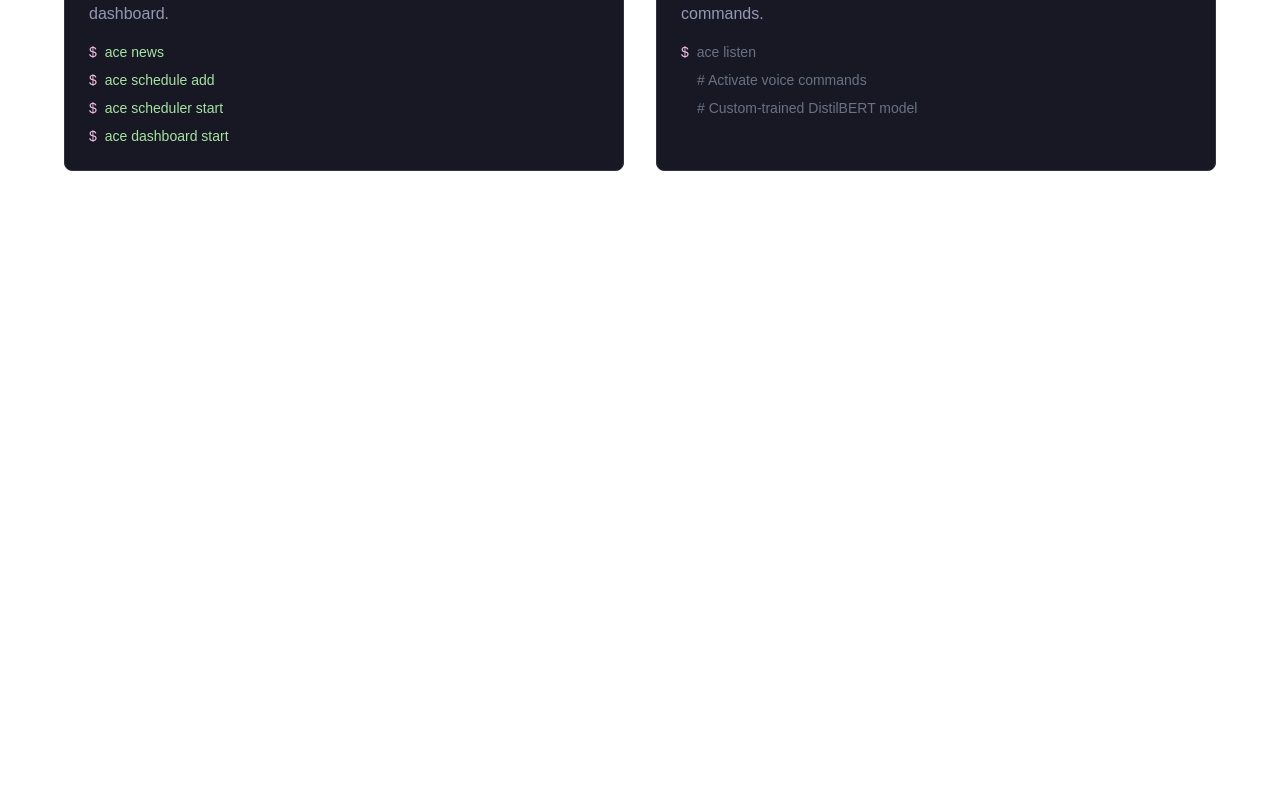
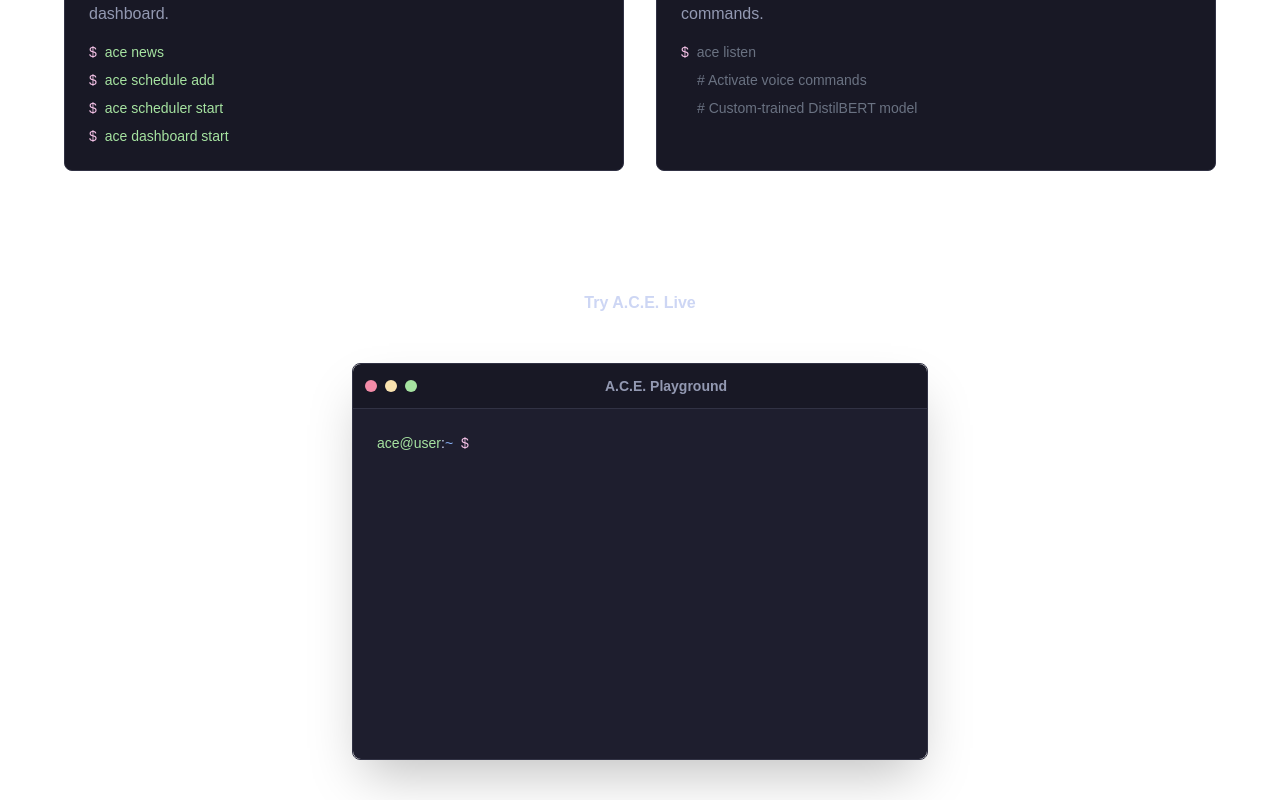
Before and after one commit to AnasFaaiz/ace_showcase, a Next.js app in the folder ace/: page / in a window 1280 px wide. Shown: the part 1170-1970 px from the top of the page. Before the commit the page ends 1421 px from the top, so only its background shows below. Built offline with nearby package versions, Linux system fonts and the light colour scheme.

Commit message:
Added trial terminal to homepage & need to fix some bugs in them

```diff
--- /dev/null
+++ b/ace/src/app/components/playground.tsx
@@ -0,0 +1,107 @@
+"use client";
+import React, { useState, useEffect, useRef } from 'react';
+import Terminal from '../components/Terminal';
+
+
+//const BlinkingCursor = () => <span className="w-2 h-5 bg-[#f5c2e7] inline-block animate-pulse"></span>;
+
+const Prompt = ({ children }: { children: React.ReactNode }) => (
+   <div className="flex items-center">
+     <p className="text-[#a6e3a1]">ace@user</p>
+     <p className="text-[#cdd6f4]">:</p>
+     <p className="text-[#89b4fa]">~</p>
+     <p className="text-[#f5c2e7] mx-2">$</p>
+     {children}
+   </div>
+);
+
+const Playground = () => {
+  const [input, setInput] = useState('');
+  const [history, setHistory] = useState<React.ReactNode[]>([]);
+  const [simulatedProjects, setSimulatedProjects] = useState<{ [key: string]: any}>({});
+  const terminalEndRef = useRef<null | HTMLDivElement>(null);
+
+  const handleCommand = (command: string) => {
+	const staticOutputs: { [key:string]: React.ReactNode[] } = {
+	  'ace overview': ["--- Git Project Overview ---", "\n  - ACE:\n    Status: ✅ Up to date"],
+    	  'ace news': ["Fetching latest news...", "\n--- Latest from Hackernews ---", "  - Show HN: ..."],
+          'help': ["Available commands:", "  - ace project register [name]", "  - ace project list", "  - ace overview", "  - ace news", "  - clear"],
+	};
+
+	if(staticOutputs[command]){
+		return staticOutputs[command];
+	}
+
+	if (command === 'ace project list'){
+		const projectNames = Object.keys(simulatedProjects);
+		if(projectNames.length === 0){
+		   return ["No projects are registered with A.C.E. yet."];
+		}
+		const output = ["--- A.C.E. Registered Projects ---"];
+		projectNames.forEach(name => {
+		   output.push('\n  - Nickname: ${name}');
+		});
+		output.push("------------------------------------");
+		return output;
+	}
+
+	if(command.startsWith('ace project registre ')) {
+		const projectName= command.split(' ')[3];
+		if(!projectName){
+			return [<span className="text-[#f38ba8]">Usage: ace project register [project-name]</span>];
+		}
+		setSimulatedProjects(prev => ({ ...prev, [projectName]: {} }));
+		return [` Success! Project '${projectName}' is now registered with A.C.E.`];
+	}
+	return [<span className="text-[#f38ba8]">Command not found: &apos;{command}&apos;. Type &apos;help&apos; for a list of commands.</span>];
+  };
+
+  const handleSubmit = (e: React.FormEvent) => {
+	e.preventDefault();
+	const command = input.trim().toLowerCase();
+	const commandLine = <Prompt><span className="text-white">{input}</span></Prompt>;
+
+	if(command === 'clear') {
+		setHistory([]);
+		setInput('');
+		return;
+	}
+
+	const output = handleCommand(command);
+	setHistory(prev => [...prev, commandLine, ...output]);
+	setInput('');
+  };
+
+  useEffect(() => {
+	terminalEndRef.current?.scrollIntoView({ behavior: 'smooth' });
+  }, [history]);
+
+  return (
+   <div className="w-full max-w-xl mx-auto">
+     <Terminal title="A.C.E. Playground">
+       <div className="h-full flex flex-col">
+        <div className="flex-grow overflow-y-auto pr-2">
+	 <div className="space-y-2 whitespace-pre-wrap">
+	   {history.map((line, index) => (
+	     <div key={index}>{line}</div>
+	   ))}
+	 </div>
+	<div ref={terminalEndRef} />
+       </div>
+
+	<form onSubmit={handleSubmit} className="mt-auto">
+	 <Prompt>
+	  <input type="text" value={input} onChange={(e) => setInput(e.target.value)}
+	  className="bg-transparent border-none outline-none text-white w-full"
+	  autoFocus
+	  />
+	  {/*<BlinkingCursor />*/ }
+	 </Prompt>
+	</form>
+       </div>
+     </Terminal>
+   </div>
+  );
+};
+
+export default Playground;
--- a/ace/src/app/page.tsx
+++ b/ace/src/app/page.tsx
@@ -5,6 +5,7 @@ import React, { useState, useEffect } from 'react';
 import Link from 'next/link';
 import Terminal from './components/Terminal';
 import FeaturesSection from './components/FeaturesSection';
+import Playground from './components/playground';
 
 const TypingText = ({ text, onComplete }: { text: string; onComplete?: () => void }) => {
   const [displayedText, setDisplayedText] = useState('');
@@ -77,6 +78,15 @@ export default function Home(){
 		   </div>
 		</section>
 		<FeaturesSection />
+
+		<section className="w-full py-10">
+		  <div className="text-center mb-12">
+		    <h2 className="text-4x1 md:text-5x1 font-bold text-[#cdd6f4]">
+		    Try A.C.E. Live
+		    </h2>
+		  </div>
+		  <Playground />
+		</section>
 	   </main>
 	);
 }
```
